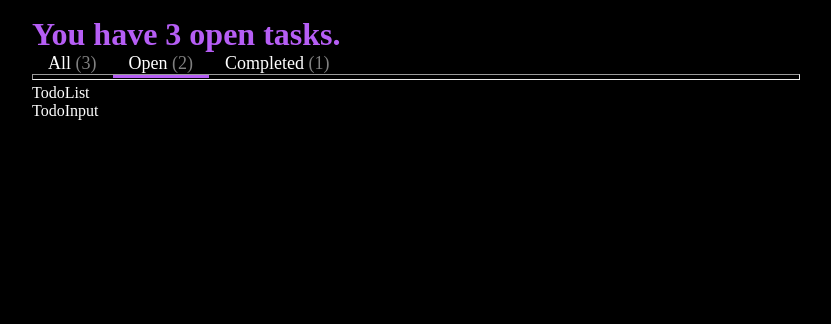
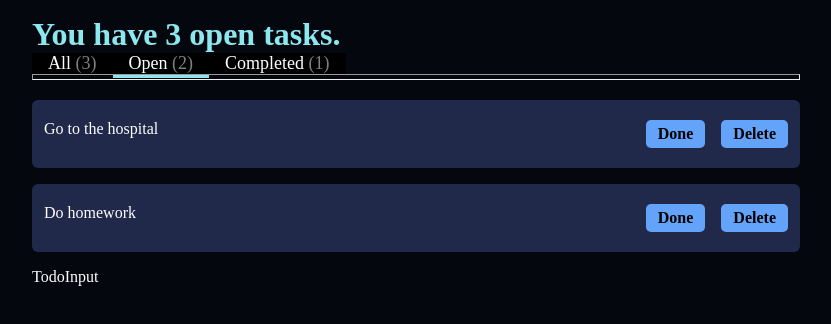
Before and after one commit to zeyd-inik/Todo-App-react, a React app: page / in a window 1280 px wide. Shown: the top 324 px of the page, without its empty margins (224-1055 px from the left). Built offline with nearby package versions, Linux system fonts and the light colour scheme; the HTML template or start-up script is replaced by a standard one; a web font is replaced by a local one.

Commit message:
Add TodoList and Card component

```diff
--- a/src/App.jsx
+++ b/src/App.jsx
@@ -7,13 +7,33 @@ import { useState } from 'react';
 
 function App() {
   const [todos, setTodos] = useState([
-    { input: 'Go to the market', isDone: true },
-    { input: 'Go to the hospital', isDone: false },
-    { input: 'Do homework', isDone: false },
+    { input: 'Go to the market', isDone: true, id: crypto.randomUUID() },
+    { input: 'Go to the hospital', isDone: false, id: crypto.randomUUID() },
+    { input: 'Do homework', isDone: false, id: crypto.randomUUID() },
   ]);
 
   const [selectedTab, setSelectedTab] = useState('Open');
+
   const tabs = ['All', 'Open', 'Completed'];
+
+  const handleDone = (selectedTodoId) => {
+    /*  const changedTodoIndex = todos.findIndex((todo) => {
+      return todo.id === selectedTodoId;
+    }); */
+
+    const changedTodo = {
+      ...todos.find((todo) => todo.id === selectedTodoId),
+      isDone: true,
+    };
+
+    const filteredTodos = todos.filter((todo) => {
+      return todo.id !== selectedTodoId;
+    });
+
+    setTodos([...filteredTodos, changedTodo]);
+  };
+
+  const handleDelete = (id) => {};
 
   return (
     <div className="app">
@@ -25,7 +45,12 @@ function App() {
           tabs={tabs}
           todos={todos}
         />
-        <TodoList />
+        <TodoList
+          todos={todos}
+          handleDone={handleDone}
+          handleDelete={handleDelete}
+          selectedTab={selectedTab}
+        />
         <TodoInput />
       </div>
     </div>
--- a/src/components/card/Card.jsx
+++ b/src/components/card/Card.jsx
@@ -1,7 +1,29 @@
 import './card.scss';
 
-function Card() {
-  return <div className="card">Card</div>;
+function Card({ selectedTodo, handleDone, handleDelete }) {
+  return (
+    <div className="card">
+      <span>{selectedTodo.input}</span>
+
+      <button
+        className="btn-done"
+        onClick={() => {
+          handleDone(selectedTodo.id);
+        }}
+        disabled={selectedTodo.isDone}
+      >
+        Done
+      </button>
+      <button
+        className="btn-delete"
+        onClick={() => {
+          handleDelete(selectedTodo.id);
+        }}
+      >
+        Delete
+      </button>
+    </div>
+  );
 }
 
 export default Card;
--- a/src/components/card/card.scss
+++ b/src/components/card/card.scss
@@ -0,0 +1,27 @@
+.card {
+  background-color: rgb(33, 41, 75);
+  margin-bottom: 1rem;
+  padding: 20px 12px;
+  border-radius: 6px;
+
+  display: flex;
+
+  button {
+    margin-left: 1rem;
+    padding: 5px 12px;
+    border: none;
+    border-radius: 5px;
+    background-color: rgb(99, 163, 250);
+    font-size: 16px;
+    font-weight: 600;
+    &:hover {
+      cursor: pointer;
+    }
+    &:disabled {
+      cursor: not-allowed;
+    }
+  }
+  .btn-done {
+    margin-left: auto;
+  }
+}
--- a/src/components/header/header.scss
+++ b/src/components/header/header.scss
@@ -1,4 +1,4 @@
 .header {
-  color: rgb(182, 94, 245);
+  color: rgb(141, 231, 239);
   font-size: 32px;
 }
--- a/src/components/tabs/tabs.scss
+++ b/src/components/tabs/tabs.scss
@@ -13,7 +13,7 @@
 
     padding: 0 1rem;
     &.active {
-      border-bottom: 4px rgb(182, 94, 245) solid;
+      border-bottom: 4px rgb(141, 231, 239) solid;
     }
     &:hover {
       cursor: pointer;
--- a/src/components/todoList/TodoList.jsx
+++ b/src/components/todoList/TodoList.jsx
@@ -1,7 +1,37 @@
 import './todoList.scss';
+import Card from '../card/Card';
+import { useState } from 'react';
 
-function TodoList() {
-  return <div className="todoList">TodoList</div>;
+function TodoList({ todos, handleDone, handleDelete, selectedTab }) {
+  let todolist;
+  if (selectedTab == 'All') {
+    todolist = todos;
+  }
+  if (selectedTab == 'Open') {
+    todolist = todos.filter((todo) => {
+      return todo.isDone == false;
+    });
+  }
+  if (selectedTab == 'Completed') {
+    todolist = todos.filter((todo) => {
+      return todo.isDone == true;
+    });
+  }
+
+  return (
+    <div className="todoList">
+      {todolist.map((i) => {
+        return (
+          <Card
+            key={i.id}
+            selectedTodo={i}
+            handleDone={handleDone}
+            handleDelete={handleDelete}
+          />
+        );
+      })}
+    </div>
+  );
 }
 
 export default TodoList;
--- a/src/components/todoList/todoList.scss
+++ b/src/components/todoList/todoList.scss
@@ -0,0 +1,3 @@
+.todoList {
+  padding-top: 1rem;
+}
--- a/src/styles/app.scss
+++ b/src/styles/app.scss
@@ -12,7 +12,7 @@
   align-items: center;
   margin-top: 1rem;
   color: white;
-  background-color: black;
+  background-color: rgb(4, 7, 14);
   height: 100vh;
   margin: 0;
   .wrapper {
```
